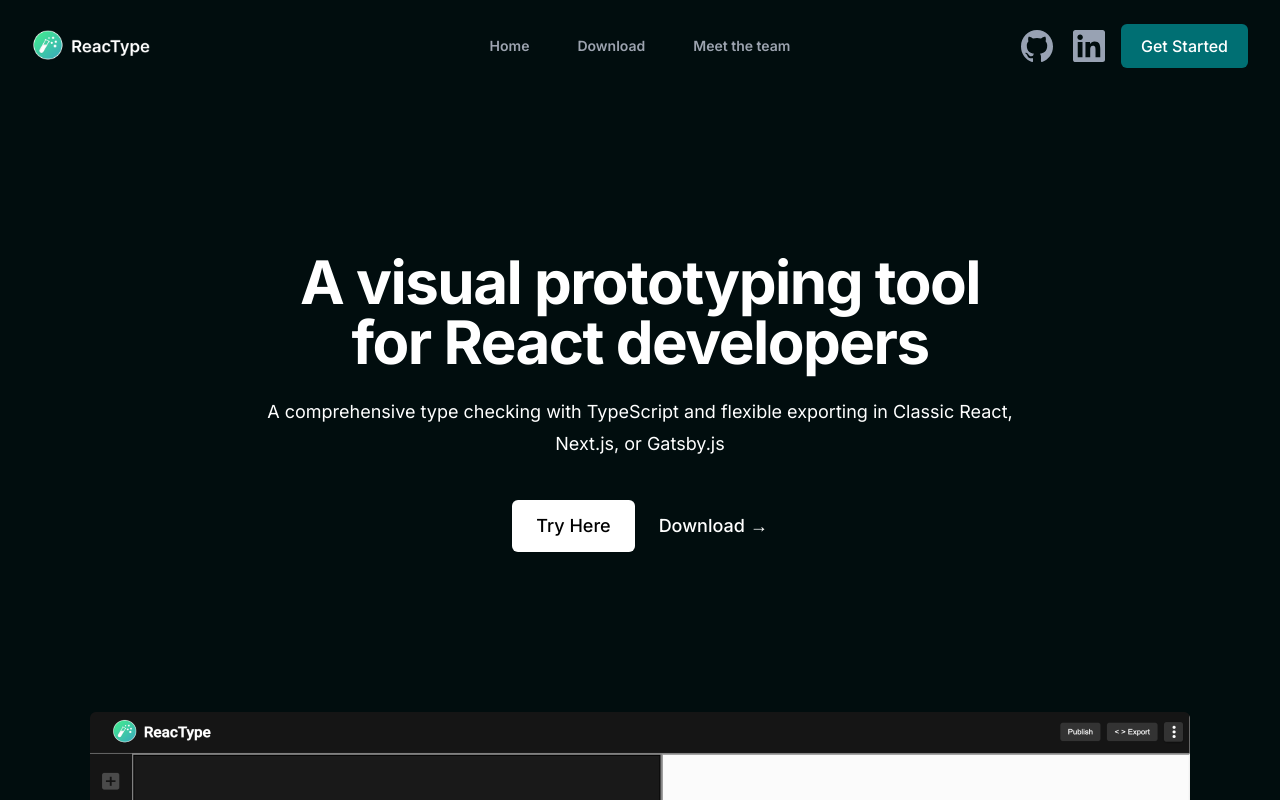
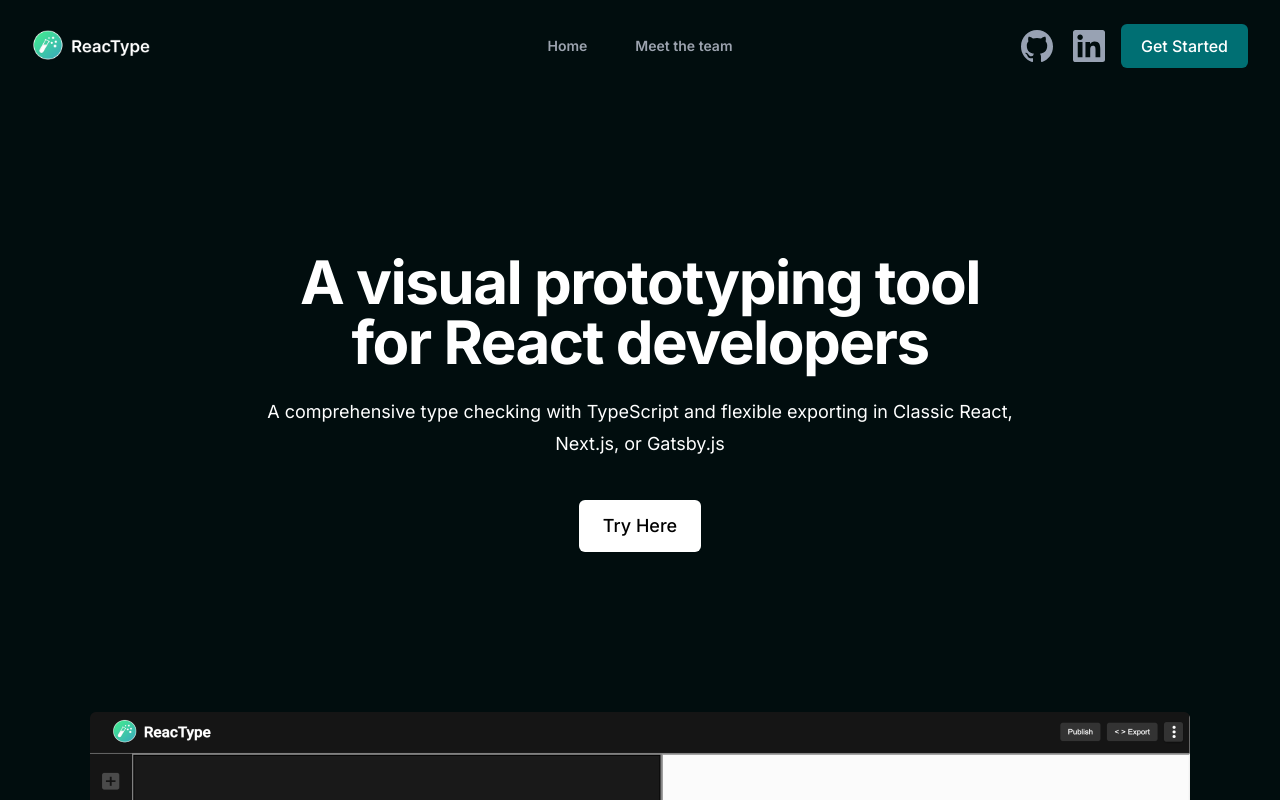
Before and after one commit to open-source-labs/Reactype-web, a Next.js app: page / in a window 1280 px wide. Shown: the top 800 px of the page. Built offline with nearby package versions, Linux system fonts and the light colour scheme.

Commit message:
UI: comment download links for desktop app

```diff
--- a/src/app/components/Hero.tsx
+++ b/src/app/components/Hero.tsx
@@ -29,9 +29,9 @@
 							>
 								Try Here
 							</a>
-							<a href="#download" className="text-lg font-medium leading-6">
+							{/* <a href="#download" className="text-lg font-medium leading-6">
 								Download <span aria-hidden="true">→</span>
-							</a>
+							</a> */}
 						</div>
 					</div>
 				</div>
--- a/src/app/components/Navbar.tsx
+++ b/src/app/components/Navbar.tsx
@@ -12,7 +12,7 @@
 const navigation = [
 	{ name: 'Home', href: '/', current: true },
 	// { name: 'Tutorial', href: '/tutorial', current: false },
-	{ name: 'Download', href: '/#download', current: false },
+	// { name: 'Download', href: '/#download', current: false }, // uncomment if you want users to be able to download desktop version
 	{ name: 'Meet the team', href: '/#meettheteam', current: false },
 ];
 
--- a/src/app/page.tsx
+++ b/src/app/page.tsx
@@ -12,7 +12,8 @@
 			<Content />
 			<Features />
 			{/* <Testimonial /> */}
-			<Download />
+			{/* <Download /> */}
+			{/* uncomment download if you want users to be able to download the desktop app */}
 			<Team />
 		</div>
 	);
```
